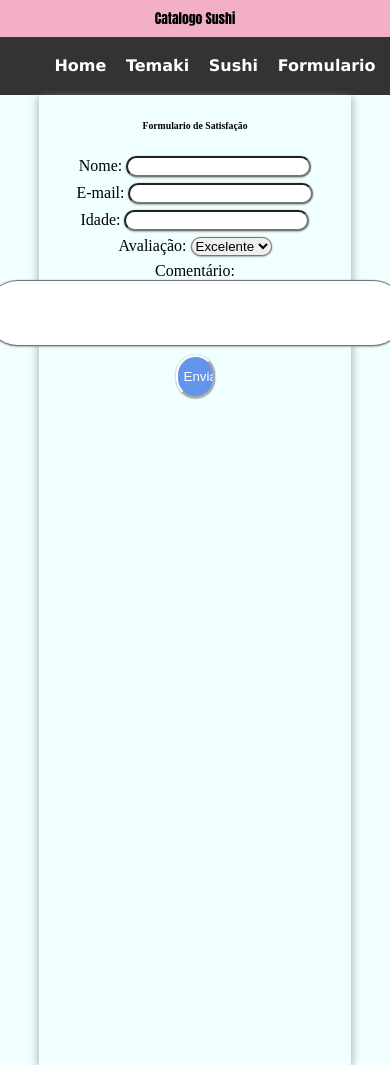
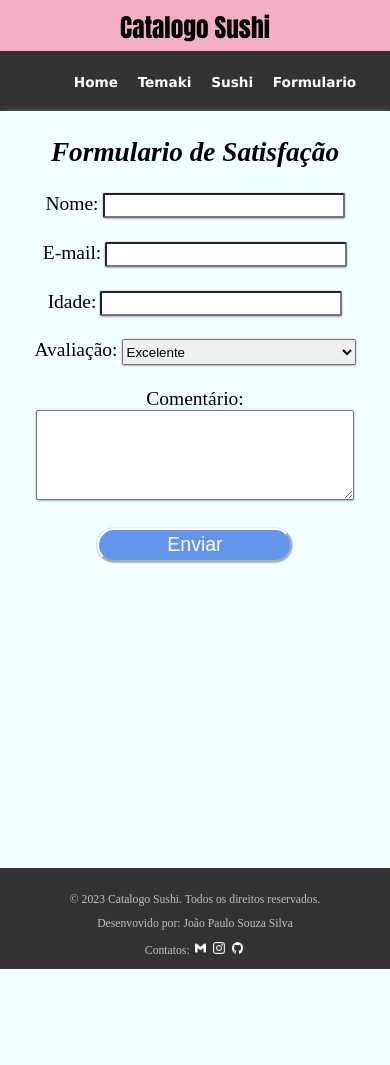
Before and after one commit to JoaoPauloSouzaSilva/Activity_04, a plain HTML site: page code/pagina4.html in a window 390 px wide. Shown: the top 1065 px of the page. After the commit the page ends 969 px from the top, so only its background shows below. Drawn offline with Linux system fonts and the light colour scheme.

Commit message:
Ativity4

```diff
--- a/code/css/style.css
+++ b/code/css/style.css
@@ -76,6 +76,7 @@ footer {
 .nav_a:hover{
   color:  rgba(243, 85, 132, 0.753);;
 }
+
 main {
   margin: 0;
   height: 115vh;
@@ -200,30 +201,30 @@ form{
 
 #nome{
   margin-bottom: 1.5vw;
-  border-radius: 20vw;
+  border-radius: 0.5vw;
   box-shadow: 0vw 0.1vw 0.5vw #888888;
 }
 
 #email{
   margin-bottom: 1.5vw;
-  border-radius: 20vw;
+  border-radius: 0.5vw;
   box-shadow: 0vw 0.1vw 0.5vw #888888;
 }
 
 #idade{
   margin-bottom: 1.5vw;
-  border-radius: 20vw;
+  border-radius: 0.5vw;
   box-shadow: 0vw 0.1vw 0.5vw #888888;
 }
 
 #avaliacao{
   margin-bottom: 1.5vw;
-  border-radius: 20vw;
+  border-radius: 0.5vw;
   box-shadow: 0vw 0.1vw 0.5vw #888888;
 }
 
 #comentario{
-  border-radius: 20vw;
+  border-radius: 0.5vw;
   box-shadow: 0vw 0.1vw 0.5vw #888888;
 }
 
@@ -231,9 +232,165 @@ form{
   margin-top: 1.5vw;
   width: 10vw;
   height: 5vh;
-  border-radius: 20vw;
+  border-radius: 0.5vw;
   background-color: cornflowerblue;
   color: #fff;
   border-color: #fff;
   box-shadow: 0vw 0.1vw 0.5vw #888888;
 }
+
+@media (max-width: 600px) {
+
+  header {
+    width: 100vw;
+    height: 6vh;
+
+  }
+
+  .logo_p {
+    font-size: 6.5vw;
+  }
+
+  .nav_a {
+   font-size: 3.5vw;
+  }
+
+  footer {
+    height: 9vh;
+  }
+
+  .footer_p {
+    font-size: 3vw;
+  }
+
+  .footer_a {
+    font-size: 3vw;
+  }
+
+  .footer_icon {
+    width: 3vw;
+  }
+
+  main {
+    margin: 0;
+    width: 100vw;
+    height: 100%;
+  }
+
+  #img_index{
+    width: 60vw;
+  }
+
+  #titulo_index {
+    font-size: 7vw;
+  }
+
+  #explicacao_index {
+    font-size: 4.5vw;
+  }
+
+  #titulo_secca_index{
+    font-size: 7vw;
+  }
+
+  .op_index{
+    width: 65vw;
+    height: 5vh;
+    font-size: 5vw;
+  }
+
+  #opcoes_index{
+    height: 50vh;
+  }
+
+  #titulo_pg2{
+    font-size: 6vw;
+  }
+
+  .conteudo{
+    display: flex;
+    flex-direction: column;
+  }
+
+  .peca{
+    width: 60vw;
+    height: 50vh;
+    margin-bottom: 5vw;
+  }
+
+  img{
+    width: 60vw;
+  }
+
+  h3{
+    font-size: 5vw;
+    margin-top: 2vw;
+    font-style: italic;
+  }
+
+  h2{
+    font-size: 6vw;
+  }
+
+  ul li{
+    font-size: 5vw;
+  }
+
+  .li_sub{
+   font-size: 4vw;
+  }
+
+  iframe{
+    margin-top: 4vw;
+    width: 60vw;
+    height: 16vh;
+    margin-bottom: 4vw;
+  }
+
+  form{
+    height: 80vh;
+
+  }
+
+  label{
+    font-size: 5vw;
+  }
+
+  #nome{
+    margin-bottom: 6vw;
+    width: 60vw;
+    height: 2.3vh;
+
+  }
+
+  #email{
+    margin-bottom: 6vw;
+    width: 60vw;
+    height: 2.3vh;
+  }
+
+  #idade{
+    margin-bottom: 6vw;
+    width: 60vw;
+    height: 2.3vh;
+  }
+
+  #avaliacao{
+    margin-bottom: 6vw;
+    width: 60vw;
+    height: 3vh;
+  }
+
+  #comentario{
+    width: 80vw;
+    height: 10vh;
+  }
+
+  #btn{
+    margin-top: 6vw;
+    width: 50vw;
+    height: 4vh;
+    border-radius: 20vw;
+    font-size: 5vw;
+  }
+}
```
